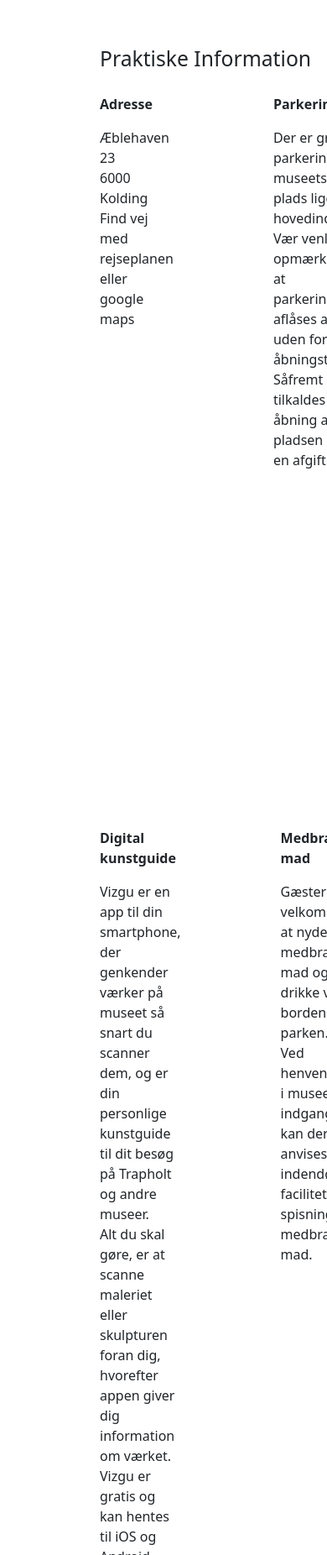
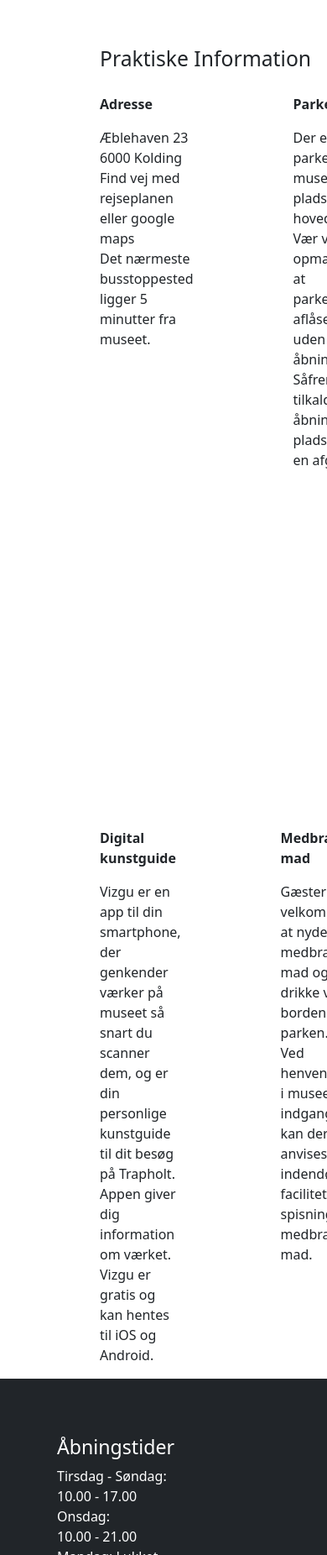
Before and after one commit to smw22/Eksam-projekt, a website: page src/besøg.html in a window 390 px wide. Shown: the part 907-2759 px from the top of the page at 84% size. Drawn offline with nearby package versions, Linux system fonts and the light colour scheme.

Commit message:
endringer

```diff
--- a/src/besøg.html
+++ b/src/besøg.html
@@ -153,13 +153,13 @@
             <div class="second-section-text">
 
                 <div class="third-subsection-text">
-                    <p class="besøg-overskrift"> Adresse </p>
+                    <p class="besøg-overskrift"> Adresse</p>
                     <p class="besøg-tekst">
 
                         Æblehaven 23 <br>
                         6000 Kolding <br>
-
-                        Find vej med rejseplanen eller google maps
+                        Find vej med rejseplanen eller google maps <br>
+                        Det nærmeste busstoppested ligger 5 minutter fra museet.
                     </p>
                 </div>
 
@@ -198,8 +198,8 @@
                 <div class="seventh-subsection-text">
                     <p class="besøg-overskrift">Digital kunstguide</p>
                     <p class="besøg-tekst">
-                        Vizgu er en app til din smartphone, der genkender værker på museet så snart du scanner dem, og er din personlige kunstguide til dit besøg på Trapholt og andre museer. <br>
-                        Alt du skal gøre, er at scanne maleriet eller skulpturen foran dig, hvorefter appen giver dig information om værket. Vizgu er gratis og kan hentes til iOS og Android.
+                        Vizgu er en app til din smartphone, der genkender værker på museet så snart du scanner dem, og er din personlige kunstguide til dit besøg på Trapholt. <br>
+                        Appen giver dig information om værket. Vizgu er gratis og kan hentes til iOS og Android.
 
                     </p>
                 </div>
--- a/src/main.scss
+++ b/src/main.scss
@@ -989,6 +989,7 @@ ul{
 
 @media all and (max-width: 600px) {
     //index side
+
     //header
     .logo{
         padding: 10px 0 10px 20px;
@@ -1034,7 +1035,7 @@ ul{
         justify-content: center;
     }
 
-
+    //logo billed og tekst
     .trapholt-subtitle-logo {
         padding-left: 20px;
         padding-top: 125px;
@@ -1043,6 +1044,8 @@ ul{
         width: 275px;
         height: 139px;
     }
+
+    //udstillinger (forside)
     .first-display, .second-display, .third-display, .fourth-display, .fifth-display{
         display: block;
         padding: 20px;
@@ -1091,14 +1094,19 @@ ul{
         padding: 0 0 10px 0;
     }
 
+    //footer forside
     .footer-text{
         display: block;
         padding: 0;
     }
     .footer-text .menus {
-        padding: 10px 0 0 20px;
+        padding: 20px 0 0 20px;
     }
     .footer-text .footer-text-fourth-menu{
         padding-bottom: 15px;
     }
+
+
+    // Besøg os side
+
 }
```
Also changed, not shown: src/main.css, 1 other file.
